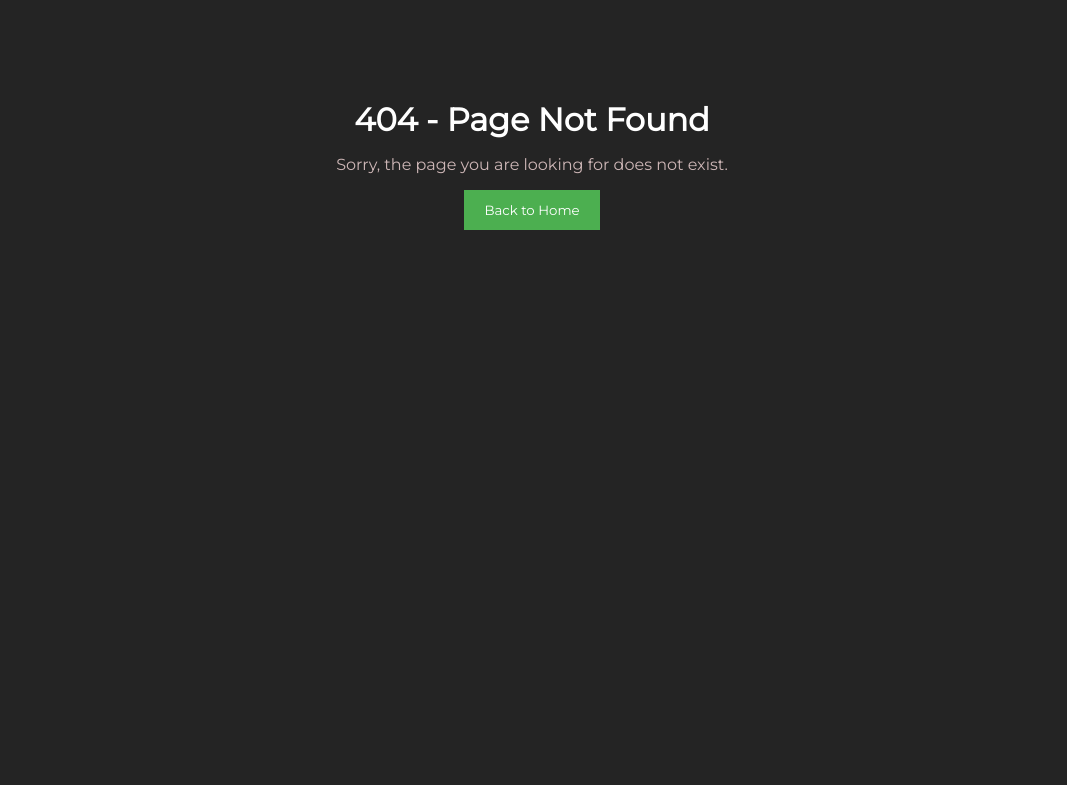
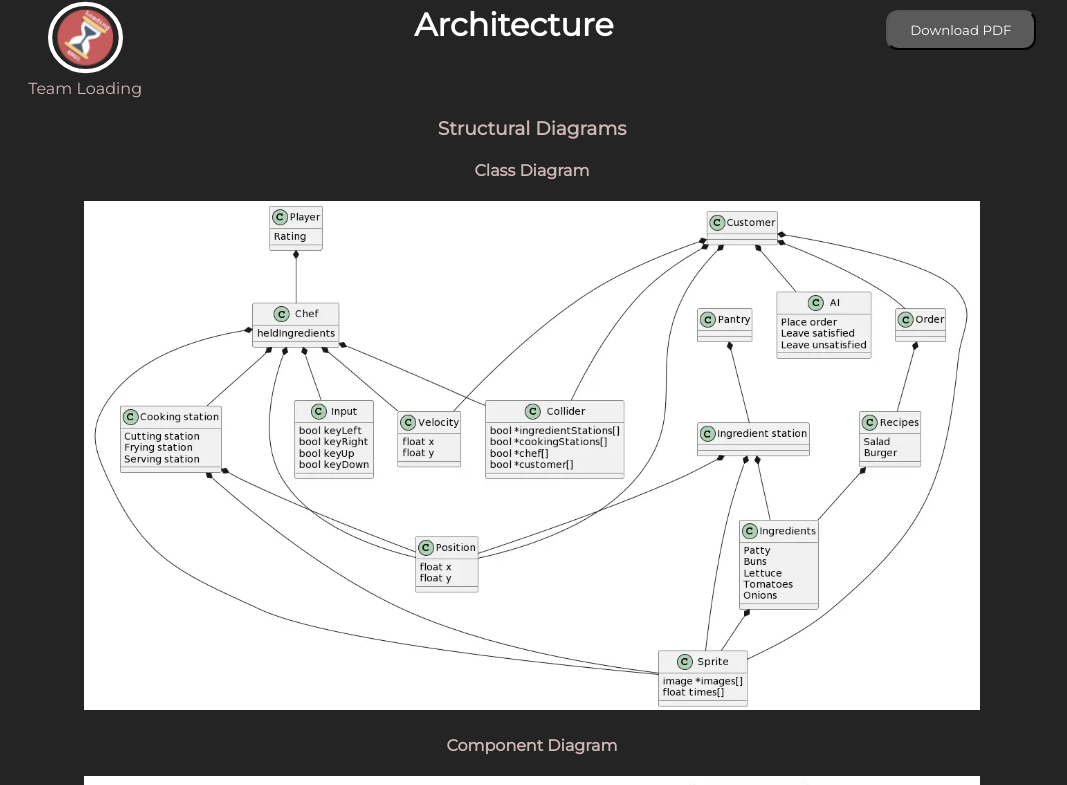
Before and after one commit to ENG1-Loading/Loading, a React (Create React App) app in the folder website/: page /architecture in a window 1280 px wide. Before the commit this address had no page. Shown: the top 785 px of the page, without its empty margins (108-1175 px from the left). Built offline with nearby package versions, Linux system fonts and the light colour scheme.

Commit message:
added architechure page

```diff
--- a/website/src/Main.js
+++ b/website/src/Main.js
@@ -5,6 +5,7 @@ import Homepage from "./pages/Homepage";
 import RiskAssessment from "./pages/RiskManagement";
 import VersionControl from "./pages/VersionControl";
 import NotFound from "./pages/NotFound";
+import Architecture from "./SharedComponents/architecture/Architecture";
 const Main = () => {
     return (
         <Routes>
@@ -12,6 +13,8 @@ const Main = () => {
             <Route exact path="/" element={<Homepage />}></Route>
             <Route exact path="/risk_assessment" element={<RiskAssessment />}> </Route>
             <Route exact path="/version_control" element={<VersionControl />}></Route>
+            <Route exact path="/architecture" element={<Architecture />}></Route>
+
         {/*    404*/}
             <Route path="*" element={<NotFound />}></Route>
         </Routes>
--- /dev/null
+++ b/website/src/SharedComponents/architecture/Architecture.js
@@ -0,0 +1,46 @@
+import React from 'react';
+import '../../static/architecture.css'
+import ActivityDiagram from './activityDiagram.png'
+import ClassDiagram from './classDiagram.png'
+import ComponentDiagram from './componentDiagram.png'
+import SequenceDiagram from './sequenceDiagram.png'
+import StateDiagramChef from './stateDiagram_chef.png'
+import StateDiagramCustomer from './stateDiagram_Customer.png'
+import Header from "../Header";
+
+const Architecture = () => {
+    return (
+        <>
+            <Header title={'Architecture'} buttonName={'Download PDF'} file={'/architecture.pdf'}/>
+            <div className="">
+                <div className="diagrams">
+                        <h3>Structural Diagrams</h3>
+                    <h4> Class Diagram</h4>
+                        <img src={ClassDiagram} alt="Class Diagram" className="img-fluid class-diagram"/>
+                    <h4> Component Diagram</h4>
+                        <img src={ComponentDiagram} alt="Component Diagram" className="img-fluid"/>
+                    <h3>Behavioural Diagrams</h3>
+                    <h4> Activity Diagram</h4>
+                        <img src={ActivityDiagram} alt="Activity Diagram" className="img-fluid"/>
+                    <h4> Sequence Diagram</h4>
+                        <img src={SequenceDiagram} alt="Sequence Diagram" className="img-fluid"/>
+                    <div className="image-row">
+                        <div className="image-column">
+                    <h4> State Diagram (Chef)</h4>
+                        <img src={StateDiagramChef} alt="State Diagram (Chef)" className="img-fluid"/>
+                        </div>
+                        <div className="image-column">
+                    <h4> State Diagram (Customer)</h4>
+                        <img src={StateDiagramCustomer} alt="State Diagram (Customer)" className="img-fluid"/>
+                        </div>
+                    </div>
+
+
+                </div>
+            </div>
+        </>
+
+    );
+};
+
+export default Architecture;
--- a/website/src/pages/Homepage.jsx
+++ b/website/src/pages/Homepage.jsx
@@ -44,7 +44,9 @@ export default function Homepage() {
                     <div className="boxContent">
                             <h3>Architecture & Method selection</h3>
                             <p>Please click the button below to be redirected to our page which contains explaining/reasoning behind why we chose specific technologies</p>
+                        <Link to={"/architecture"}>
                             <button>Go to page</button>
+                        </Link>
                         </div>
                     </div>
                 </div>
--- /dev/null
+++ b/website/src/static/architecture.css
@@ -0,0 +1,14 @@
+.class-diagram{
+    width: 80%;
+}
+.img-fluid{
+    width:70%
+}
+.image-row{
+    display: flex;
+    flex-direction: row;
+    justify-content: space-around;
+    align-items: center;
+    margin: 0 auto;
+    width: 80%;
+}
```
